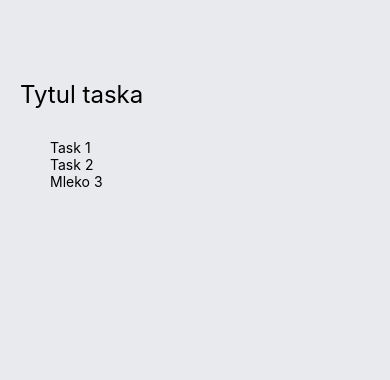
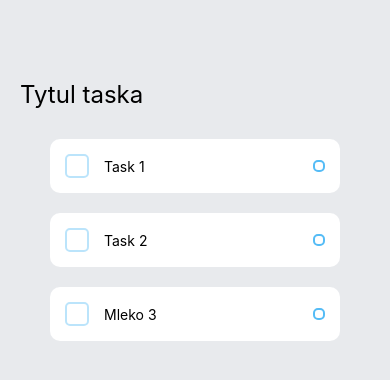
Before and after one commit to MoBsTe/react-native, a React Native app: screen / in a window 390 px wide. Shown: the top 380 px of the page. Built offline with nearby package versions, Linux system fonts and the light colour scheme.

Commit message:
create style for props text

```diff
--- a/components/Task.js
+++ b/components/Task.js
@@ -3,14 +3,47 @@
 
 const Task = (props) => {
     return (
-        <View>
-            <Text>{props.text}</Text>
+        <View style={styles.item}>
+            <View style={styles.itemLeft}>
+                <View style={styles.square}></View>
+                <Text style={styles.itemText}>{props.text}</Text>
+            </View>
+            <View style={styles.circular}></View>
         </View>
     )
 }
 
 const styles = StyleSheet.create({
-
+    item: {
+        backgroundColor: '#fff',
+        padding: 15,
+        borderRadius: 10,
+        flexDirection: 'row',
+        alignItems: 'center',
+        justifyContent: 'space-between',
+        marginBottom: 20,
+    },
+    itemLeft: {
+        flexDirection: 'row',
+        alignItems: 'center',
+        flexWrap: 'wrap',
+    },
+    square: {
+        width: 24,
+        height: 24,
+        borderColor: '#55BCF6',
+        opacity: 0.4,
+        borderRadius: 5,
+        borderWidth: 2,
+        marginRight: 15,
+    },
+    circular: {
+        width: 12,
+        height: 12,
+        borderColor: '#55BCF6',
+        borderWidth: 2,
+        borderRadius: 5,
+    }
 })
 
 export default Task;
```
